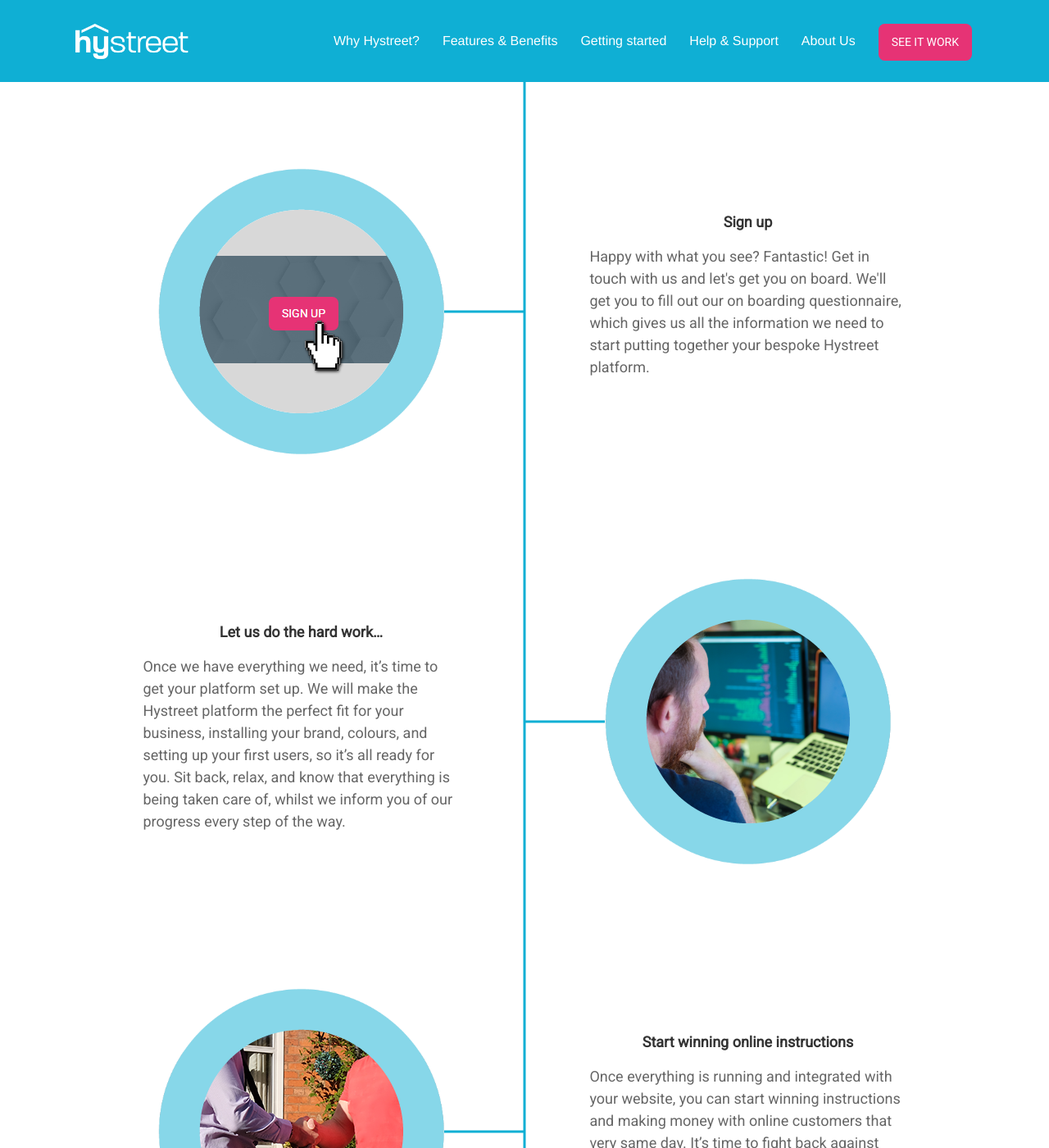
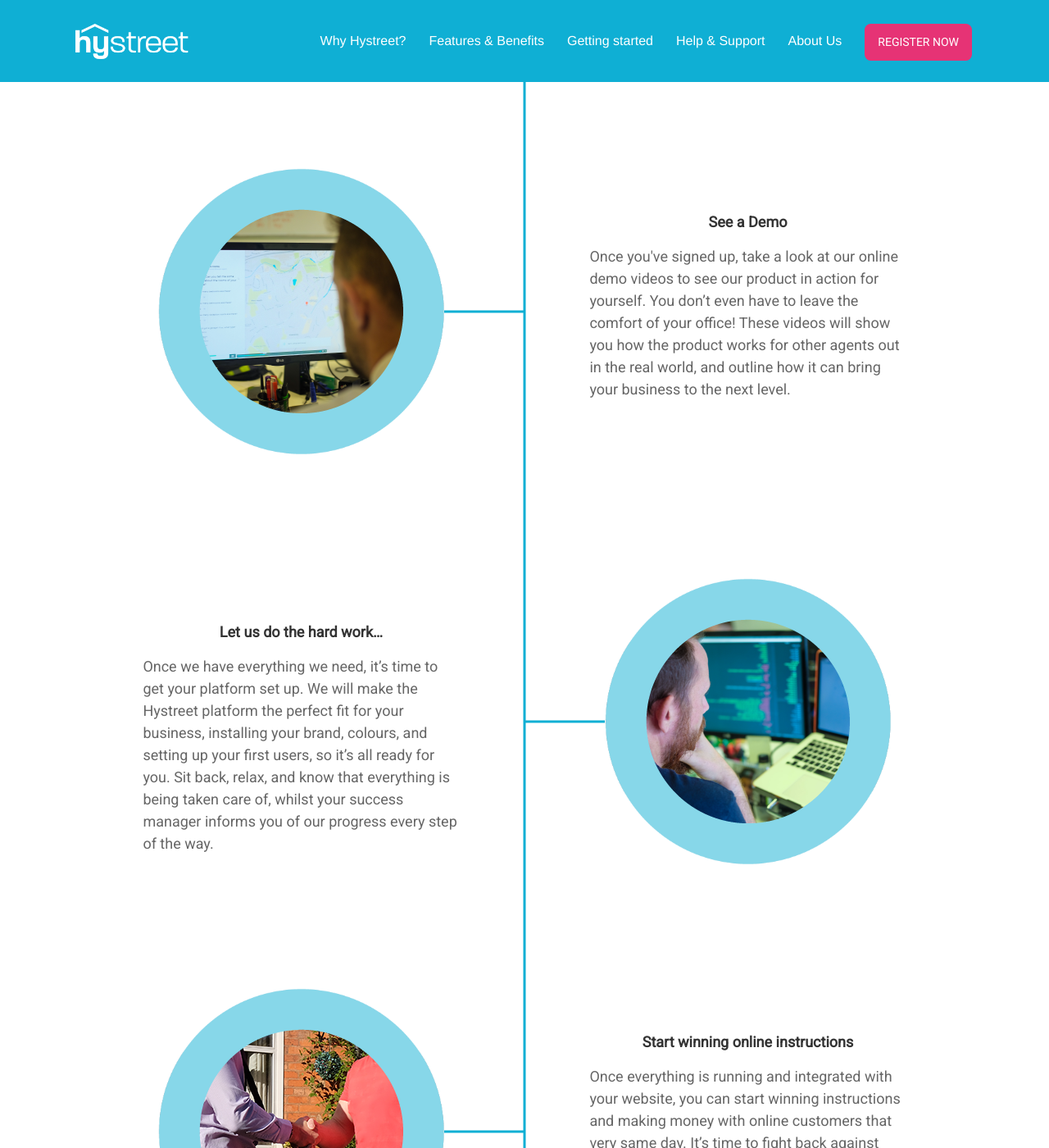
Before and after one commit to hystreet/hystreet.github.io, a Jekyll site: the page built from support/getting-started/index.html, in a window 1280 px wide and 1400 px high, scrolled down 725 px. Shown: the whole window at 82% size. Built offline with Jekyll 4.4.1, drawn with Linux system fonts in a browser that asks for light colours; some web fonts are replaced; a script that is not in the unit is left out; some of the changed text lies outside the part shown.

Commit message:
Changing getting started to new page

```diff
--- a/support/getting-started/index.html
+++ b/support/getting-started/index.html
@@ -27,12 +27,11 @@
           <div class="large-6 columns left" style="
     margin-top: 80px;
 ">
-            <h3>See a Demo</h3>
-            <p>First off, all you need to do is take a look at our online demo videos to see our product in action for yourself. You don’t even have to leave the comfort of your office! These videos will show you how the product works for other agents out in the real world, and outline how it can bring your business to the next level.</p>
-          </div>
+            <h3>Register Your Interest</h3>
+                  <p>Interested in Hystreet? Fantastic! Register your interest with us, and we'll get in touch with you when our next round of onboarding starts.</p>          </div>
           <div class="large-6 columns right layout-text">
             <div class="getting-started__wrap">
-              <img src="/images/gs-alex.png">
+              <img src="/images/gs-signup.png">
             </div>
           </div>
         </div>
@@ -40,14 +39,15 @@
       <div class="large-12 columns" style="height: 500px;">
             <div class="large-6 columns left layout-text">
               <div class="getting-started__wrap-right">
-                <img src="/images/gs-signup.png">
+                <img src="/images/gs-alex.png">
               </div>
         </div>
       <div class="large-6 columns right" style="
     margin-top: 80px;
 ">
-       <h3>Sign up</h3>
-      <p>Happy with what you see? Fantastic! Get in touch with us and let's get you on board. We'll get you to fill out our on boarding questionnaire, which gives us all the information we need to start putting together your bespoke Hystreet platform.</p>
+       <h3>See a Demo</h3>
+       <p>Once you've signed up, take a look at our online demo videos to see our product in action for yourself. You don’t even have to leave the comfort of your office! These videos will show you how the product works for other agents out in the real world, and outline how it can bring your business to the next level.</p>
+
         </div>
         </div>
 
@@ -57,7 +57,7 @@
     margin-top: 80px;
 ">
       <h3>Let us do the hard work…</h3>
-      <p>Once we have everything we need, it’s time to get your platform set up. We will make the Hystreet platform the perfect fit for your business, installing your brand, colours, and setting up your first users, so it’s all ready for you. Sit back, relax, and know that everything is being taken care of, whilst we inform you of our progress every step of the way.</p>
+      <p>Once we have everything we need, it’s time to get your platform set up. We will make the Hystreet platform the perfect fit for your business, installing your brand, colours, and setting up your first users, so it’s all ready for you. Sit back, relax, and know that everything is being taken care of, whilst your success manager informs you of our progress every step of the way.</p>
        </div>
            <div class="large-6 columns right layout-text">
               <div class="getting-started__wrap">
@@ -102,7 +102,7 @@
   <div class="row">
           <div class="large-12 columns layout-text left" style=" color:="" #ffffff;text-transform:="" none;"="">
 		<p style="margin-top: 8px;color: #FFF;font-size: 329%;font-weight: bolder;">See it working today and stop losing instructions</p>
-                                         <a class="button" href="/demo-signup/">See it work</a>
+                                         <a class="button" href="/demo-signup/">Register Now</a>
           </div>
 
         </div>
```
Also changed, not shown: other parts of support/getting-started/index.html (+1 -1 lines).
